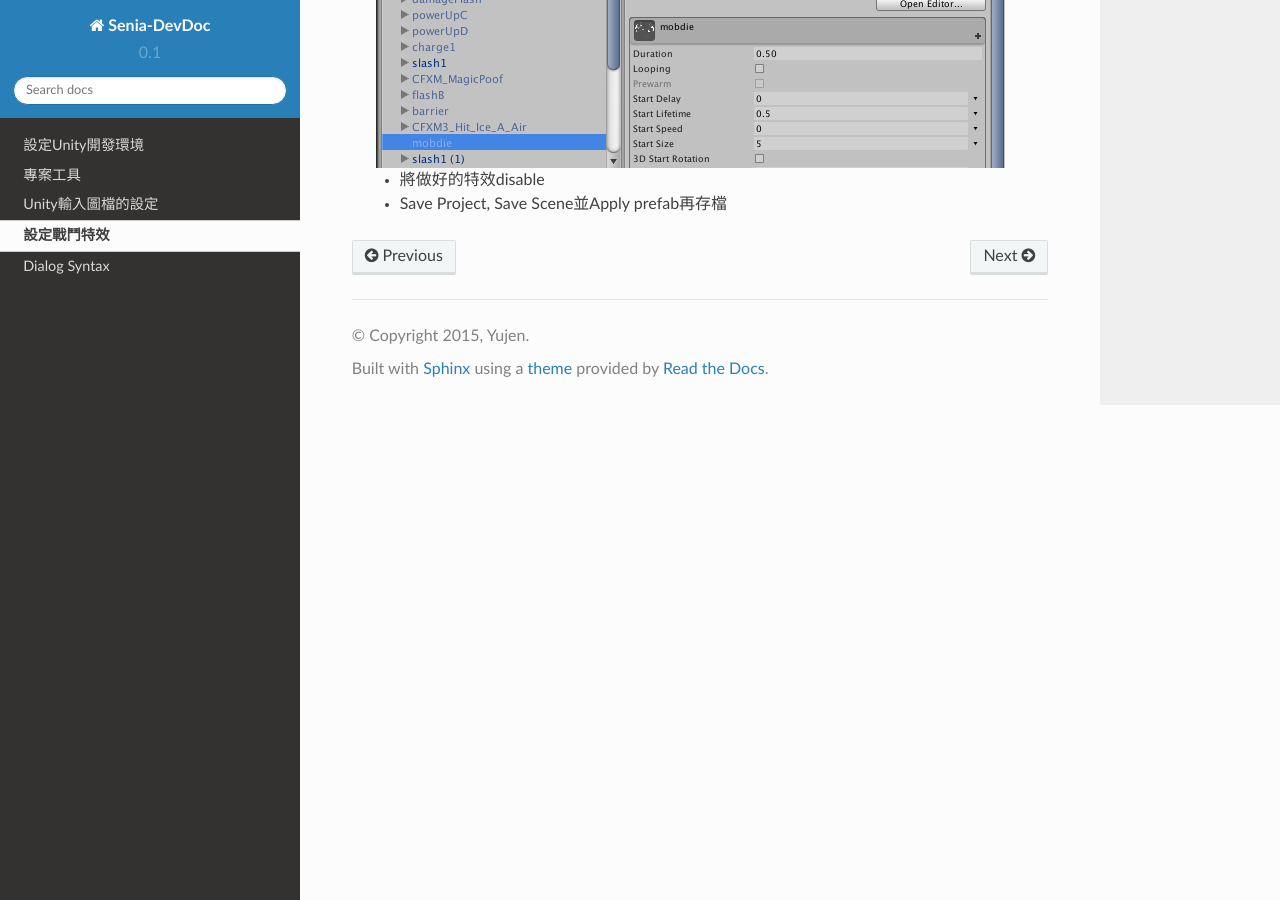
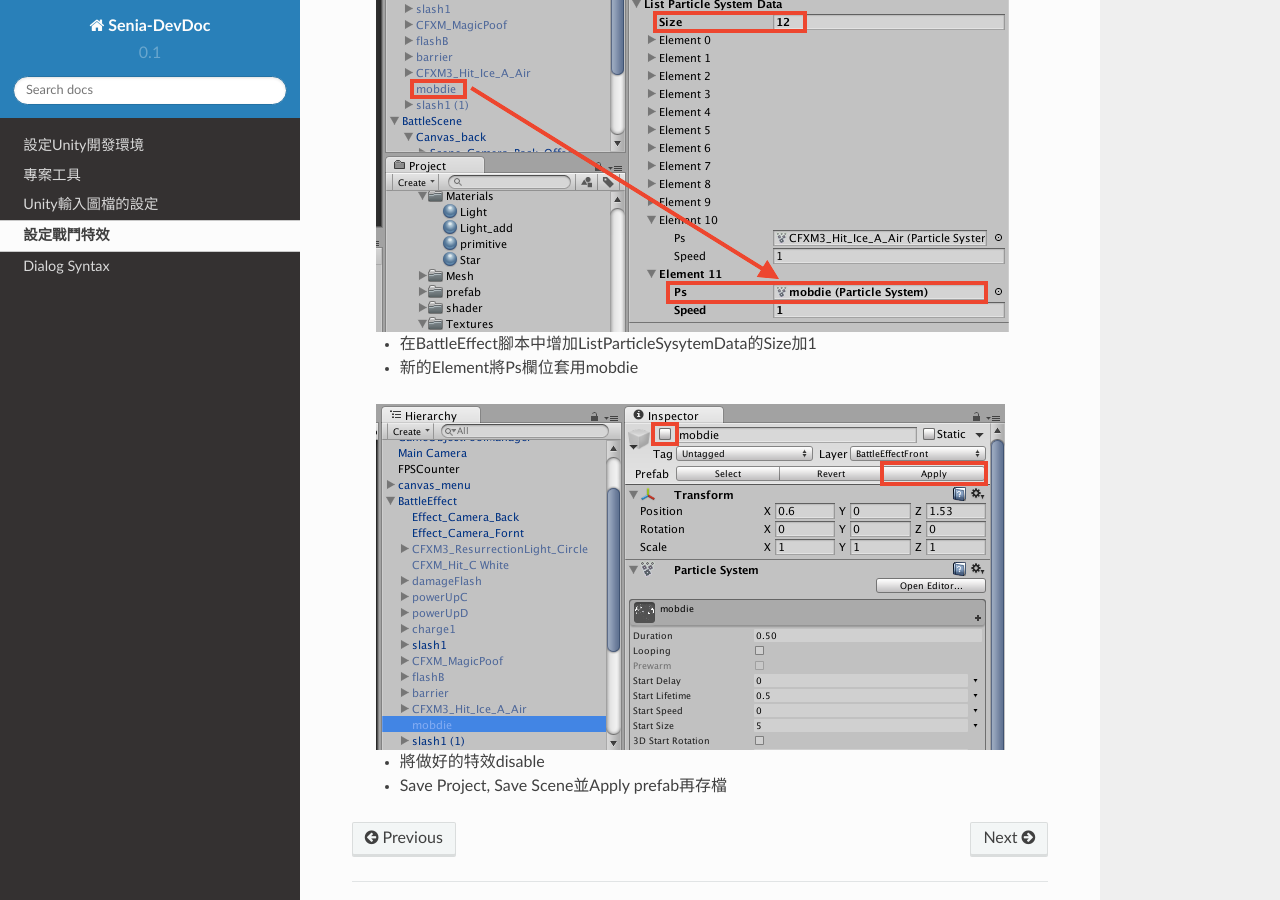
Before and after one commit to yujen/Senia-DevDoc, a Sphinx documentation site: the page built from docs/howto-set-battleeffect.rst, in a window 1280 px wide and 900 px high, scrolled down 1545 px. Built offline with Sphinx 7.4.7 and the Read the Docs theme 2.0.0, drawn with Linux system fonts in a browser that asks for light colours.

Commit message:
補充動畫呼叫設定

```diff
--- a/docs/howto-set-battleeffect.rst
+++ b/docs/howto-set-battleeffect.rst
@@ -21,5 +21,10 @@
 
   .. image:: /_static/image/howto-set-battleeffect/3_step.png
 
+  * 在BattleEffect腳本中增加ListParticleSysytemData的Size加1
+  * 新的Element將Ps欄位套用mobdie
+
+  .. image:: /_static/image/howto-set-battleeffect/4_step.png
+
   * 將做好的特效disable
   * Save Project, Save Scene並Apply prefab再存檔
```
Also changed, not shown: docs/_static/image/howto-set-battleeffect/3_step.png, docs/_static/image/howto-set-battleeffect/4_step.png (added).
